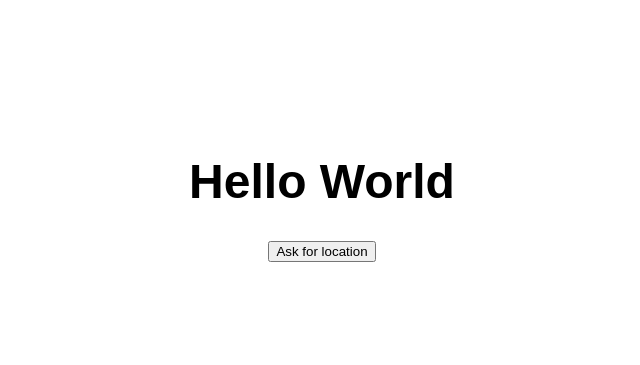
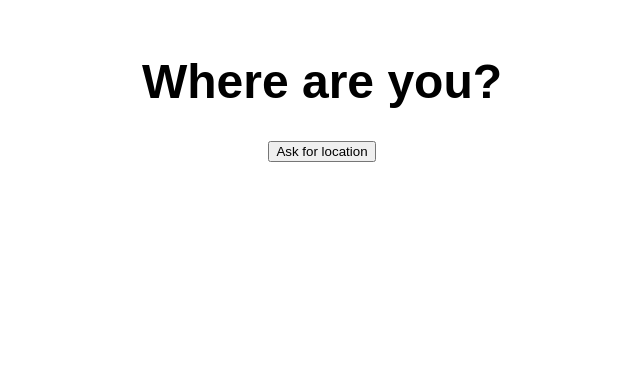
Before and after one commit to BestWillInTheWorld/simple-pwa, a plain HTML site: page site/index.html in a window 1280 px wide. Shown: the part 208-573 px from the top of the page, without its empty margins (318-958 px from the left). Drawn offline with Linux system fonts and the light colour scheme.

Commit message:
added location reference check (to hard-coded places)

```diff
--- a/site/css/style.css
+++ b/site/css/style.css
@@ -21,3 +21,9 @@ html,
 .title {
     font-size: 3rem;
 }
+
+#locationTrace {
+    height: 20vh;
+    margin: 20px;
+    overflow: hidden auto;
+}
--- a/site/index.html
+++ b/site/index.html
@@ -18,13 +18,13 @@
     <meta name="msapplication-TileColor" content="#FFFFFF">
 
     <link rel="stylesheet" href="css/style.css" media="screen">
-    <title>Hello World</title>
+    <title>Where are you?</title>
 </head>
 <body class="fullscreen">
     <div class="container">
-        <h1 class="title">Hello World</h1>
+        <h1 class="title" id="locationInfo">Where are you?</h1>
         <button class="btn btn-default" id="askButton">Ask for location</button>
-        <div id="target"></div>
+        <div id="locationTrace"></div>
     </div>
     <script src="js/location.js"></script>
     <script src="js/main.js"></script>
--- a/site/js/location.js
+++ b/site/js/location.js
@@ -1,21 +1,45 @@
+
+
+const ANTARCTICA = {
+    latitude : -70.853322,
+    longitude : -1.022181,
+    name : 'Antarctica',
+    radiusKm: 2000
+}
+const ATLANTIC = {
+    latitude  : 6.352424,
+    longitude : -32.246330,
+    name : 'The Atlantic',
+    radiusKm: 50000
+}
+
+
+const PLACE = ANTARCTICA;
+const NO_PLACE = 'Where are you?'
 
 function setupLocation(){
     console.log('setupLocation');
-    var target = document.querySelector('#target');
+    var locationInfo = document.querySelector('#locationInfo');
+    var locationTrace = document.querySelector('#locationTrace');
     var watchId;
+
+    locationInfo.innerText = NO_PLACE;
 
     var appendLocation = (location, verb)=> {
         console.log('appendLocation');
         verb = verb || 'updated';
         var newLocation = document.createElement('p');
         newLocation.innerHTML = 'Location ' + verb + ': <a href="https://maps.google.com/maps?&z=15&q=' + location.coords.latitude + '+' + location.coords.longitude + '&ll=' + location.coords.latitude + '+' + location.coords.longitude + '" target="_blank">' + location.coords.latitude + ', ' + location.coords.longitude + '</a>';
-        target.appendChild(newLocation);
+        locationTrace.appendChild(newLocation);
+
+        locationInfo.innerText = `You are ${!pointsAreNear(location.coords, PLACE, 2) ? 'NOT ' : ''}in ${PLACE.name}`;
     }
 
     if ('geolocation' in navigator) {
         console.log('Geolocation API Ok.');
         document.querySelector('#askButton').addEventListener('click', function () {
             console.log('Requesting Geolocation...');
+
             navigator.geolocation.getCurrentPosition(function (location) {
                 console.log('ReqGot location');
                 window.navigator.vibrate(100);
@@ -25,6 +49,15 @@ function setupLocation(){
         });
     } else {
         console.log('Geolocation API not supported.');
-        target.innerText = 'Geolocation API not supported.';
+        locationTrace.innerText = 'Geolocation API not supported.';
     }
 }
+
+
+function pointsAreNear(checkPoint, centerPoint, km) {
+    var ky = 40000 / 360;
+    var kx = Math.cos(Math.PI * centerPoint.latitude / 180.0) * ky;
+    var dx = Math.abs(centerPoint.longitude - checkPoint.longitude) * kx;
+    var dy = Math.abs(centerPoint.latitude  - checkPoint.latitude ) * ky;
+    return Math.sqrt(dx * dx + dy * dy) <= km;
+}
```
Also changed, not shown: 1 other file.
